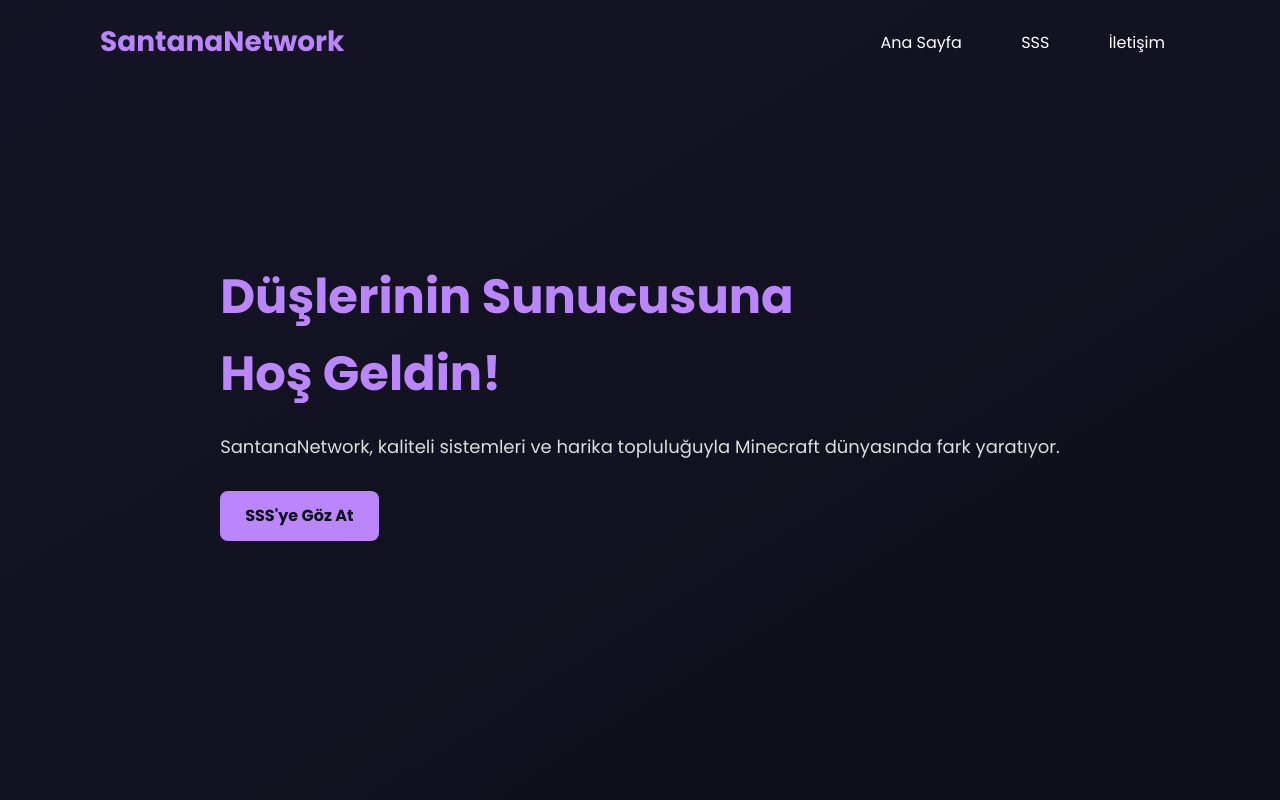
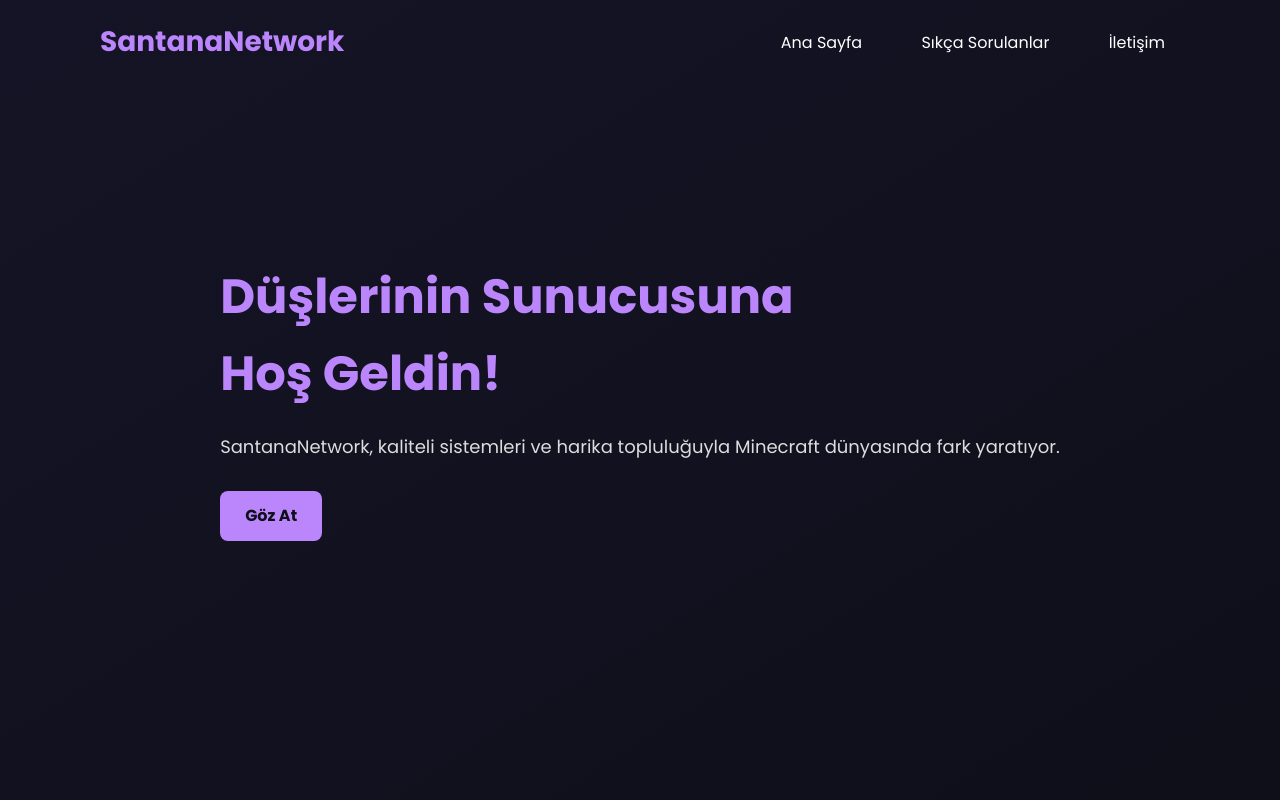
Before and after one commit to Poyrazs51/santananw, a plain HTML site: page index.html in a window 1280 px wide. Shown: the top 800 px of the page. Drawn offline with Linux system fonts and the light colour scheme.

Commit message:
index.html

```diff
--- a/index.html
+++ b/index.html
@@ -268,7 +268,7 @@
     <h1>SantanaNetwork</h1>
     <nav>
       <a href="#">Ana Sayfa</a>
-      <a href="#faq">SSS</a>
+      <a href="#faq">Sıkça Sorulanlar</a>
       <a href="#iletisim">İletişim</a>
     </nav>
   </header>
@@ -277,7 +277,7 @@
     <div class="hero-content">
       <h2>Düşlerinin Sunucusuna<br>Hoş Geldin!</h2>
       <p>SantanaNetwork, kaliteli sistemleri ve harika topluluğuyla Minecraft dünyasında fark yaratıyor.</p>
-      <a href="#faq">SSS'ye Göz At</a>
+      <a href="#faq">Göz At</a>
     </div>
   </section>
 
```
